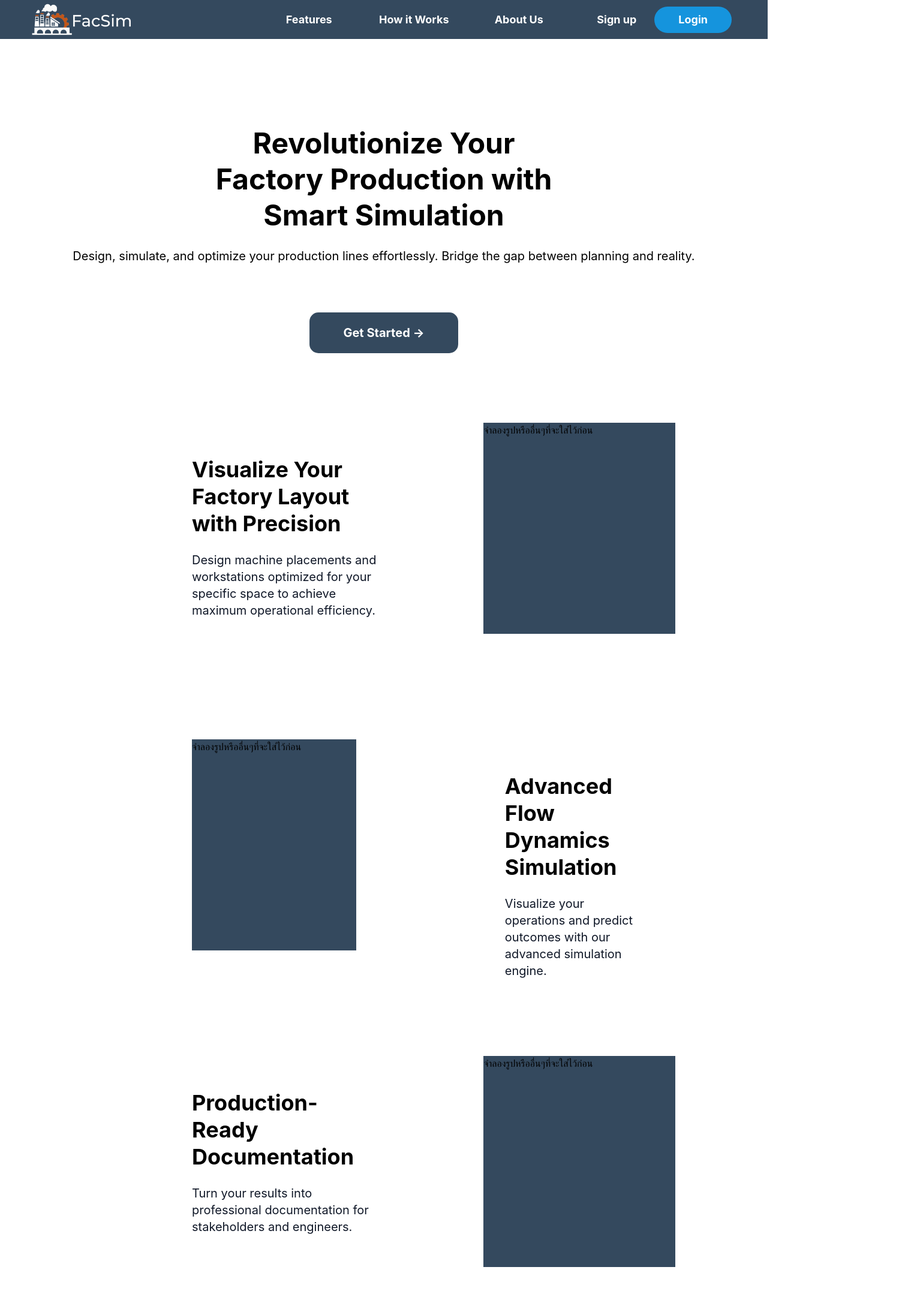
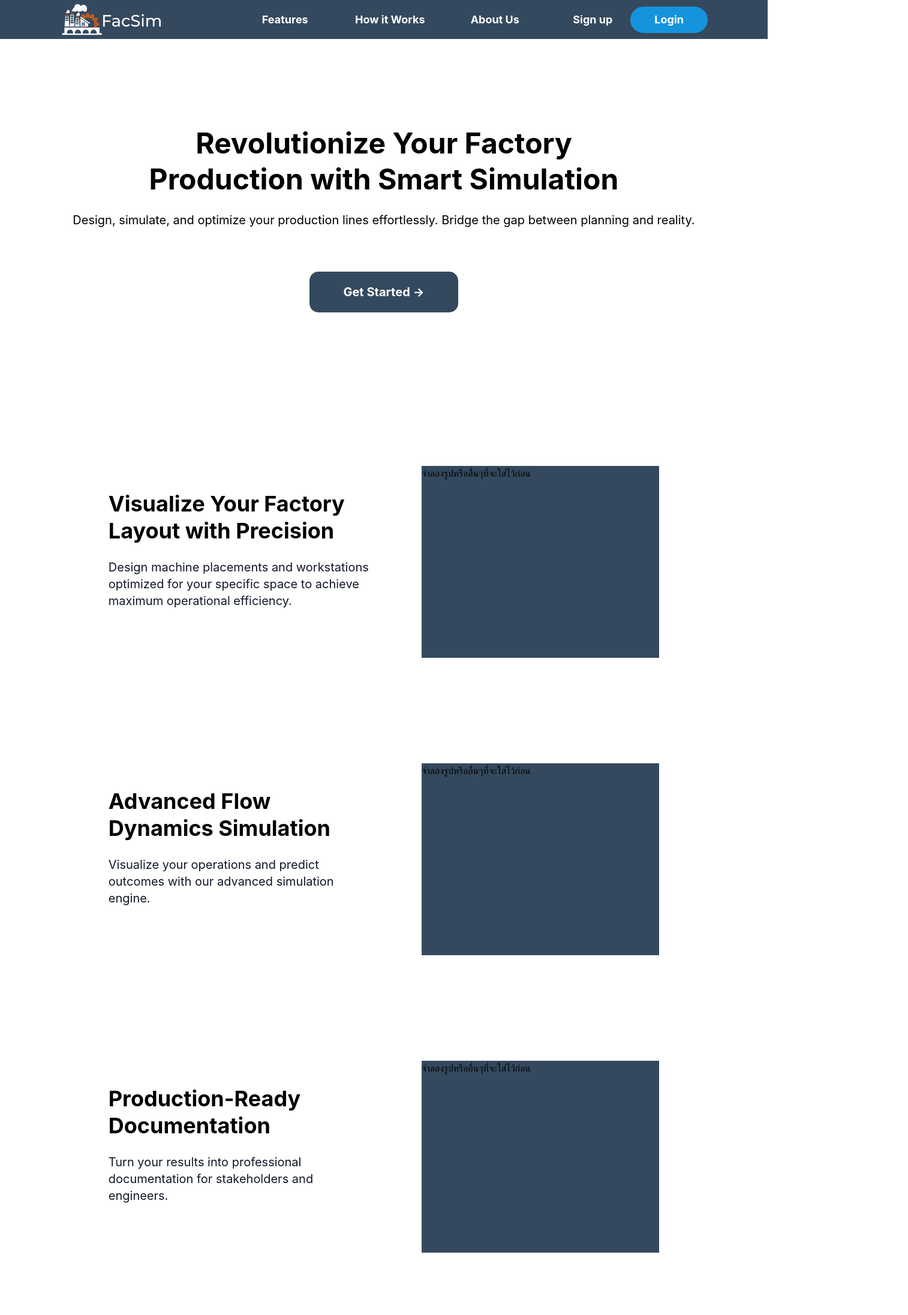
Before and after one commit to yosapart/Capstone, a Next.js app: page / in a window 1280 px wide. Shown: the top 2193 px of the page at 60% size, 1514 px wide, since content can reach past the window. Built offline with nearby package versions, Linux system fonts and the light colour scheme.

Commit message:
Refactor layout and spacing of components

```diff
--- a/src/app/_components/Analyze.tsx
+++ b/src/app/_components/Analyze.tsx
@@ -2,8 +2,17 @@ import Image from 'next/image';
 
 export function AnalyzeSection(){
     return(
-        <div className='pt-[5rem] pb-[28rem] flex h-[28rem]'>
-            <div className='bg-[#34495E] w-[25%] h-[22rem] ml-[20rem]'>
+        <div className='flex w-[78%] h-[29rem] items-center justify-center mx-auto mb-[2rem] px-10 gap-10'>
+            <div className='w-[53%] mb-[2.5rem]'>
+                <h1 className='mb-[1.5rem] font-bold text-4xl w-[25rem] leading-tight'>
+                    Advanced Flow Dynamics Simulation
+                </h1>
+                <div className='text-xl w-[27rem] text-gray-900'>
+                    Visualize your operations and predict outcomes with our advanced simulation engine.
+                </div>
+            </div>
+
+            <div className='bg-[#34495E] w-[25rem] h-[20rem]'>
                 จำลองรูปหรืออื่นๆที่จะใส่ไว้ก่อน
             </div>
 
@@ -14,14 +23,7 @@ export function AnalyzeSection(){
                 height={18}
             /> */}
 
-            <div className='ml-[15.5rem] mt-[3.5rem] w-[40%]'>
-                <h1 className='mb-[1.5rem] font-bold text-4xl w-[55%] leading-tight'>
-                    Advanced Flow Dynamics Simulation
-                </h1>
-                <div className='text-xl w-[50%] text-gray-900'>
-                    Visualize your operations and predict outcomes with our advanced simulation engine.
-                </div>
-            </div>
+
 
         </div>
     )
--- a/src/app/_components/Design.tsx
+++ b/src/app/_components/Design.tsx
@@ -2,16 +2,17 @@ import Image from 'next/image';
 
 export function DesignSection(){
     return(
-        <div className='pt-[5rem] pb-[28em] flex h-[28rem]'>
-            <div className='ml-[20rem] mt-[3.5rem] w-[38%]'>
-                <h1 className='mb-[1.5rem] font-bold text-4xl w-[60%] leading-tight'>
+        <div className='flex w-[78%] h-[29rem] items-center justify-center mx-auto mb-[2rem] px-10 gap-10'>
+            <div className='w-[53%] mb-[2.5rem]'>
+                <h1 className='mb-[1.5rem] font-bold text-4xl w-[25rem] leading-tight'>
                     Visualize Your Factory Layout with Precision
                 </h1>
-                <div className='text-xl w-[65%] text-gray-900'>
+                <div className='text-xl w-[28rem] text-gray-900'>
                     Design machine placements and workstations optimized for your specific space to achieve maximum operational efficiency.
                 </div>
             </div>
-            <div className='bg-[#34495E] w-[25%] h-[22rem]'>
+
+            <div className='bg-[#34495E] w-[25rem] h-[20rem]'>
                 จำลองรูปหรืออื่นๆที่จะใส่ไว้ก่อน
             </div>
             {/* <Image
--- a/src/app/_components/Footer.tsx
+++ b/src/app/_components/Footer.tsx
@@ -62,8 +62,8 @@ export function Footer(){
                     </div>
                 </div>
 
-                <div className='flex text-white ml-[39%] '>
-                    <div className='mr-[7%]'>
+                <div className='flex text-white ml-auto mr-10'>
+                    <div className='mr-[2rem]'>
                         <h2 className='text-l text-gray-300 font-[500] mb-[1rem] '>
                             Docs
                         </h2>
@@ -80,7 +80,7 @@ export function Footer(){
                         </ul>
                     </div>
 
-                    <div className='mr-[7%]'>
+                    <div className='mr-[2rem]'>
                         <h2 className='text-l text-gray-300 font-[500] mb-[1rem] '>
                             Resources
                         </h2>
@@ -97,7 +97,7 @@ export function Footer(){
                         </ul>
                     </div>
 
-                    <div className='mr-[7%]'>
+                    <div className='mr-[2rem]'>
                         <h2 className='text-l text-gray-300 font-[500] mb-[1rem] '>
                             Legal
                         </h2>
@@ -114,7 +114,7 @@ export function Footer(){
                         </ul>
                     </div>
 
-                    <div className='mr-[7%] '>
+                    <div>
                         <h2 className='text-l text-gray-300 font-[500] mb-[1rem] '>
                             About Us
                         </h2>
--- a/src/app/_components/Hero.tsx
+++ b/src/app/_components/Hero.tsx
@@ -6,11 +6,11 @@ interface HeroSectionProps {
 
 export function HeroSection({ onCreateClick }: HeroSectionProps){
     return(
-        <div className='mx-auto py-[9rem] text-center w-[auto] h-[35rem]'>
-            <h1 className='mx-auto mb-[1.5rem] font-bold text-5xl w-[45%] leading-tight'>
+        <div className='mx-auto py-[9rem] text-center w-[auto] h-[40rem]'>
+            <h1 className='mx-auto mb-[1.5rem] font-bold text-5xl w-[50rem] leading-tight'>
                 Revolutionize Your Factory Production with Smart Simulation
             </h1>
-            <div className='text-xl mb-[5rem]'>
+            <div className='text-xl mb-[4.5rem]'>
                 Design, simulate, and optimize your production lines effortlessly. Bridge the gap between planning and reality.
             </div>
             <button onClick={onCreateClick} className='text-xl text-white font-bold bg-[#34495e] px-[3.5rem] py-[1.25rem] rounded-[15px] hover:bg-[#1973c8] transition-all'>
--- a/src/app/_components/Navbar.tsx
+++ b/src/app/_components/Navbar.tsx
@@ -52,7 +52,7 @@ export function Navbar({ onLoginClick, onSignUpClick }: NavbarProps){
 
     return (
         <nav className='flex items-center text-[16px] font-bold max-w-full h-[65px] bg-[#34495e] sticky top-0 z-[1000]'>
-            <Link href="/" className='block ml-[50px]'>
+            <Link href="/" className='block ml-[100px]'>
                 <Image
                     src="/FacSimLogo.png"
                     alt="FacSim Logo"
@@ -116,7 +116,7 @@ export function Navbar({ onLoginClick, onSignUpClick }: NavbarProps){
                 </div>
             ) : (
                 /* ❌ ยังไม่ login → แสดง Sign up / Login */
-                <ul className='flex items-center ml-[40px] mr-[60px] gap-[30px]'>
+                <ul className='flex items-center ml-[40px] mr-[100px] gap-[30px]'>
                     <li>
                         <button onClick={onSignUpClick} className='text-lg text-white hover:underline hover:underline-offset-3 hover:decoration-2'>
                             Sign up
--- a/src/app/_components/Pdf.tsx
+++ b/src/app/_components/Pdf.tsx
@@ -2,17 +2,17 @@ import Image from 'next/image';
 
 export function PDFSection(){
     return(
-        <div className='pt-[5rem] pb-[28rem] flex h-[28rem]'>
-            <div className='ml-[20rem] mt-[3.5rem] w-[38%]'>
-                <h1 className='mb-[1.5rem] font-bold text-4xl w-[60%] leading-tight'>
+        <div className='flex w-[78%] h-[29rem] items-center justify-center mx-auto mb-[2rem] px-10 gap-10'>
+            <div className='w-[53%] mb-[2.5rem]'>
+                <h1 className='mb-[1.5rem] font-bold text-4xl w-[25rem] leading-tight'>
                     Production-Ready Documentation
                 </h1>
-                <div className='text-xl w-[65%] text-gray-900'>
+                <div className='text-xl w-[27rem] text-gray-900'>
                     Turn your results into professional documentation for stakeholders and engineers.
                 </div>
             </div>
 
-            <div className='bg-[#34495E] w-[25%] h-[22rem]'>
+            <div className='bg-[#34495E] w-[25rem] h-[20rem]'>
                 จำลองรูปหรืออื่นๆที่จะใส่ไว้ก่อน
             </div>
 
```
